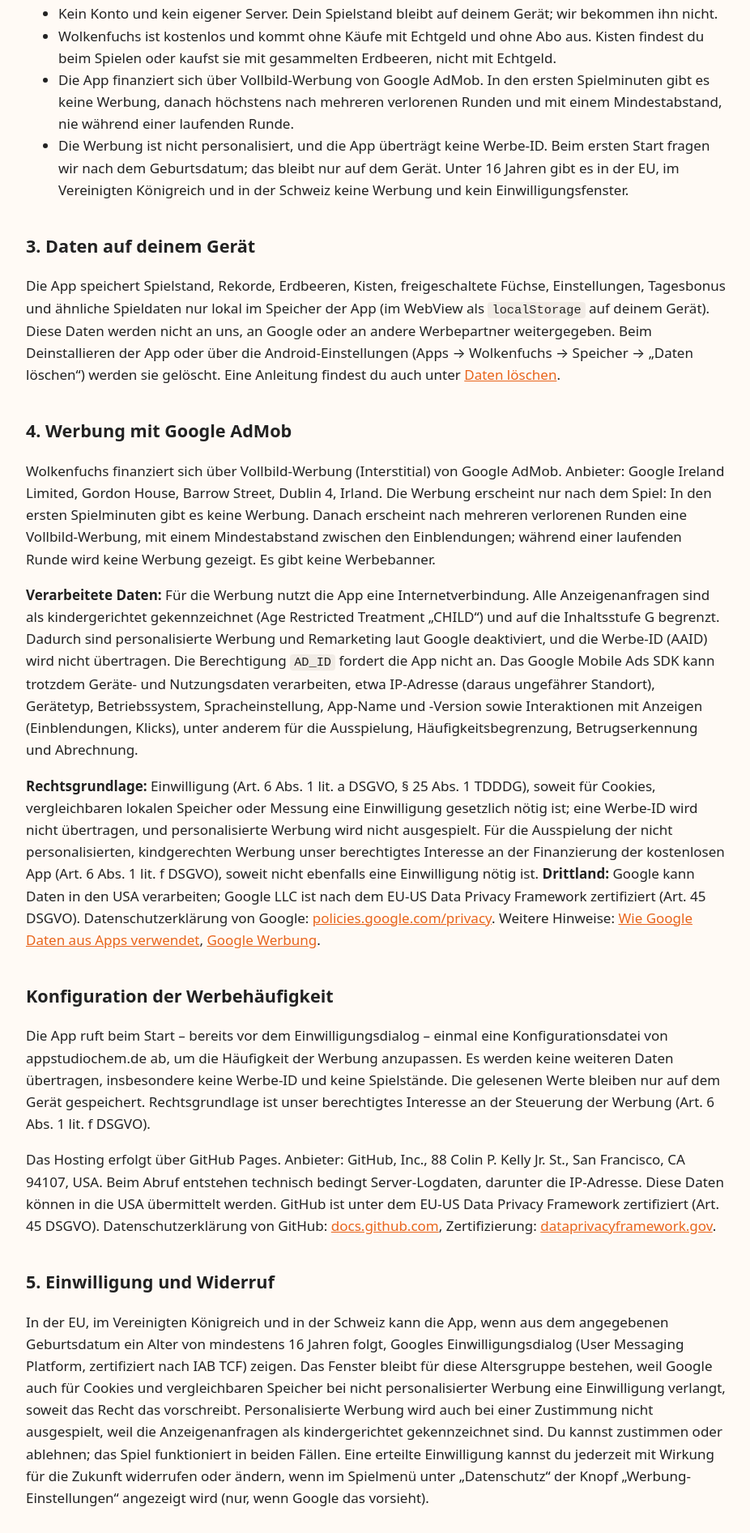
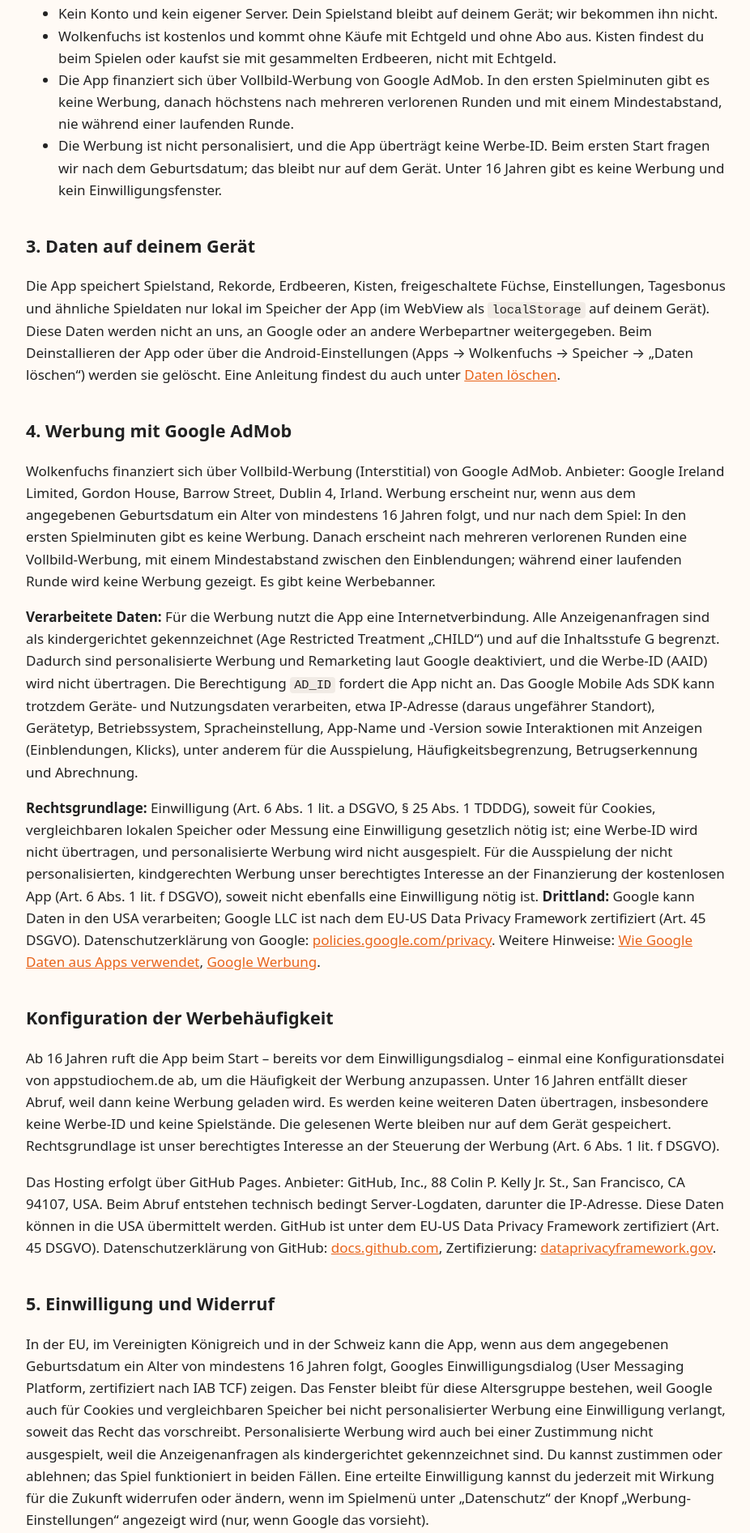
Before and after one commit to appstudiochem/appstudiochem.github.io, a plain HTML site: page datenschutz-wolkenfuchs/index.html in a window 1280 px wide. Shown: the part 804-2697 px from the top of the page at 81% size, without its empty margins (176-1102 px from the left). Drawn offline with Linux system fonts and the light colour scheme.

Commit message:
Datenschutz Wolkenfuchs: unter 16 keine Werbung und kein UMP, Vertrieb nur in der EU.

```diff
--- a/datenschutz-wolkenfuchs/index.html
+++ b/datenschutz-wolkenfuchs/index.html
@@ -28,19 +28,19 @@
 <li>Kein Konto und kein eigener Server. Dein Spielstand bleibt auf deinem Gerät; wir bekommen ihn nicht.</li>
 <li>Wolkenfuchs ist kostenlos und kommt ohne Käufe mit Echtgeld und ohne Abo aus. Kisten findest du beim Spielen oder kaufst sie mit gesammelten Erdbeeren, nicht mit Echtgeld.</li>
 <li>Die App finanziert sich über Vollbild-Werbung von Google AdMob. In den ersten Spielminuten gibt es keine Werbung, danach höchstens nach mehreren verlorenen Runden und mit einem Mindestabstand, nie während einer laufenden Runde.</li>
-<li>Die Werbung ist nicht personalisiert, und die App überträgt keine Werbe-ID. Beim ersten Start fragen wir nach dem Geburtsdatum; das bleibt nur auf dem Gerät. Unter 16 Jahren gibt es in der EU, im Vereinigten Königreich und in der Schweiz keine Werbung und kein Einwilligungsfenster.</li>
+<li>Die Werbung ist nicht personalisiert, und die App überträgt keine Werbe-ID. Beim ersten Start fragen wir nach dem Geburtsdatum; das bleibt nur auf dem Gerät. Unter 16 Jahren gibt es keine Werbung und kein Einwilligungsfenster.</li>
 </ul>
 
 <h2 id="spielstand">3. Daten auf deinem Gerät</h2>
 <p>Die App speichert Spielstand, Rekorde, Erdbeeren, Kisten, freigeschaltete Füchse, Einstellungen, Tagesbonus und ähnliche Spieldaten nur lokal im Speicher der App (im WebView als <code>localStorage</code> auf deinem Gerät). Diese Daten werden nicht an uns, an Google oder an andere Werbepartner weitergegeben. Beim Deinstallieren der App oder über die Android-Einstellungen (Apps → Wolkenfuchs → Speicher → „Daten löschen“) werden sie gelöscht. Eine Anleitung findest du auch unter <a href="../loeschung.html">Daten löschen</a>.</p>
 
 <h2 id="werbung">4. Werbung mit Google AdMob</h2>
-<p>Wolkenfuchs finanziert sich über Vollbild-Werbung (Interstitial) von Google AdMob. Anbieter: Google Ireland Limited, Gordon House, Barrow Street, Dublin 4, Irland. Die Werbung erscheint nur nach dem Spiel: In den ersten Spielminuten gibt es keine Werbung. Danach erscheint nach mehreren verlorenen Runden eine Vollbild-Werbung, mit einem Mindestabstand zwischen den Einblendungen; während einer laufenden Runde wird keine Werbung gezeigt. Es gibt keine Werbebanner.</p>
+<p>Wolkenfuchs finanziert sich über Vollbild-Werbung (Interstitial) von Google AdMob. Anbieter: Google Ireland Limited, Gordon House, Barrow Street, Dublin 4, Irland. Werbung erscheint nur, wenn aus dem angegebenen Geburtsdatum ein Alter von mindestens 16 Jahren folgt, und nur nach dem Spiel: In den ersten Spielminuten gibt es keine Werbung. Danach erscheint nach mehreren verlorenen Runden eine Vollbild-Werbung, mit einem Mindestabstand zwischen den Einblendungen; während einer laufenden Runde wird keine Werbung gezeigt. Es gibt keine Werbebanner.</p>
 <p><strong>Verarbeitete Daten:</strong> Für die Werbung nutzt die App eine Internetverbindung. Alle Anzeigenanfragen sind als kindergerichtet gekennzeichnet (Age Restricted Treatment „CHILD“) und auf die Inhaltsstufe G begrenzt. Dadurch sind personalisierte Werbung und Remarketing laut Google deaktiviert, und die Werbe-ID (AAID) wird nicht übertragen. Die Berechtigung <code>AD_ID</code> fordert die App nicht an. Das Google Mobile Ads SDK kann trotzdem Geräte- und Nutzungsdaten verarbeiten, etwa IP-Adresse (daraus ungefährer Standort), Gerätetyp, Betriebssystem, Spracheinstellung, App-Name und -Version sowie Interaktionen mit Anzeigen (Einblendungen, Klicks), unter anderem für die Ausspielung, Häufigkeitsbegrenzung, Betrugserkennung und Abrechnung.</p>
 <p><strong>Rechtsgrundlage:</strong> Einwilligung (Art. 6 Abs. 1 lit. a DSGVO, § 25 Abs. 1 TDDDG), soweit für Cookies, vergleichbaren lokalen Speicher oder Messung eine Einwilligung gesetzlich nötig ist; eine Werbe-ID wird nicht übertragen, und personalisierte Werbung wird nicht ausgespielt. Für die Ausspielung der nicht personalisierten, kindgerechten Werbung unser berechtigtes Interesse an der Finanzierung der kostenlosen App (Art. 6 Abs. 1 lit. f DSGVO), soweit nicht ebenfalls eine Einwilligung nötig ist. <strong>Drittland:</strong> Google kann Daten in den USA verarbeiten; Google LLC ist nach dem EU-US Data Privacy Framework zertifiziert (Art. 45 DSGVO). Datenschutzerklärung von Google: <a href="https://policies.google.com/privacy">policies.google.com/privacy</a>. Weitere Hinweise: <a href="https://policies.google.com/technologies/partner-sites">Wie Google Daten aus Apps verwendet</a>, <a href="https://policies.google.com/technologies/ads">Google Werbung</a>.</p>
 
 <h2 id="config">Konfiguration der Werbehäufigkeit</h2>
-<p>Die App ruft beim Start – bereits vor dem Einwilligungsdialog – einmal eine Konfigurationsdatei von appstudiochem.de ab, um die Häufigkeit der Werbung anzupassen. Es werden keine weiteren Daten übertragen, insbesondere keine Werbe-ID und keine Spielstände. Die gelesenen Werte bleiben nur auf dem Gerät gespeichert. Rechtsgrundlage ist unser berechtigtes Interesse an der Steuerung der Werbung (Art. 6 Abs. 1 lit. f DSGVO).</p>
+<p>Ab 16 Jahren ruft die App beim Start – bereits vor dem Einwilligungsdialog – einmal eine Konfigurationsdatei von appstudiochem.de ab, um die Häufigkeit der Werbung anzupassen. Unter 16 Jahren entfällt dieser Abruf, weil dann keine Werbung geladen wird. Es werden keine weiteren Daten übertragen, insbesondere keine Werbe-ID und keine Spielstände. Die gelesenen Werte bleiben nur auf dem Gerät gespeichert. Rechtsgrundlage ist unser berechtigtes Interesse an der Steuerung der Werbung (Art. 6 Abs. 1 lit. f DSGVO).</p>
 <p>Das Hosting erfolgt über GitHub Pages. Anbieter: GitHub, Inc., 88 Colin P. Kelly Jr. St., San Francisco, CA 94107, USA. Beim Abruf entstehen technisch bedingt Server-Logdaten, darunter die IP-Adresse. Diese Daten können in die USA übermittelt werden. GitHub ist unter dem EU-US Data Privacy Framework zertifiziert (Art. 45 DSGVO). Datenschutzerklärung von GitHub: <a href="https://docs.github.com/en/site-policy/privacy-policies/github-general-privacy-statement">docs.github.com</a>, Zertifizierung: <a href="https://www.dataprivacyframework.gov/participant/6174">dataprivacyframework.gov</a>.</p>
 
 <h2 id="einwilligung">5. Einwilligung und Widerruf</h2>
@@ -48,7 +48,7 @@
 
 <h2 id="kinder">Kinder und Eltern</h2>
 <p>Beim ersten Start fragt die App nach Tag, Monat und Jahr der Geburt. Die Frage ist bewusst neutral: Es ist kein Alter vorausgewählt, und das Spiel ist in jedem Alter spielbar. Das Geburtsdatum bleibt nur auf diesem Gerät und wird nicht an uns, an Google oder an andere Stellen gesendet. Ein späteres Ändern ist in der App nicht vorgesehen; wer die Angabe korrigieren möchte, kann die Daten der App in den Android-Einstellungen löschen (siehe <a href="../loeschung.html">Daten löschen</a>).</p>
-<p>Aus dem Datum berechnen wir nur, ob du unter 16 Jahre alt bist. Unter 16 Jahren zeigt die App in der EU, im Vereinigten Königreich und in der Schweiz kein Einwilligungsfenster und keine Werbung. Außerhalb dieser Gebiete kann unter 16 Jahren weiterhin die kindgerechte, nicht personalisierte Werbung erscheinen. Ab 16 Jahren gilt der Abschnitt <a href="#einwilligung">Einwilligung</a>; die Anzeigen bleiben nicht personalisiert und ohne Werbe-ID.</p>
+<p>Aus dem Datum berechnen wir nur, ob du unter 16 Jahre alt bist. Unter 16 Jahren startet die App weder die Werbeplattform von Google (UMP) noch lädt sie Werbung, und sie fragt auch keine Einwilligung an. Die App wird nur in der EU angeboten. Ab 16 Jahren gilt der Abschnitt <a href="#einwilligung">Einwilligung</a>; die Anzeigen bleiben nicht personalisiert und ohne Werbe-ID.</p>
 
 <h2 id="berechtigungen">6. Berechtigungen</h2>
 <p>Die App fordert folgende Berechtigungen an bzw. bringt sie durch das Google-Werbe-SDK mit:</p>
```
